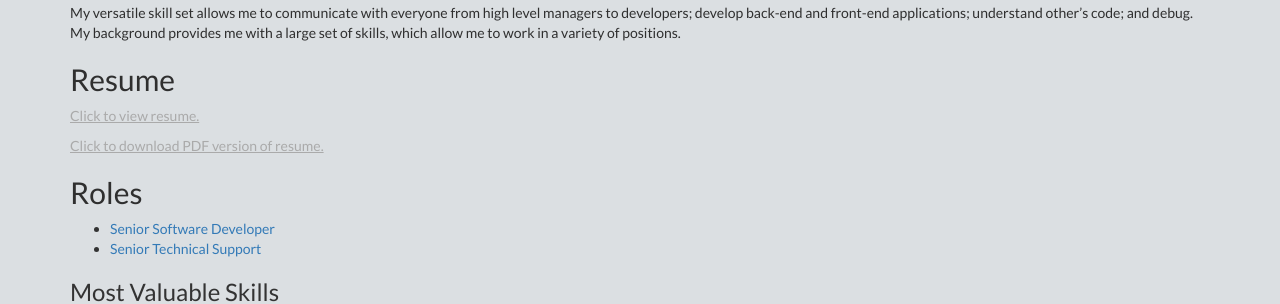
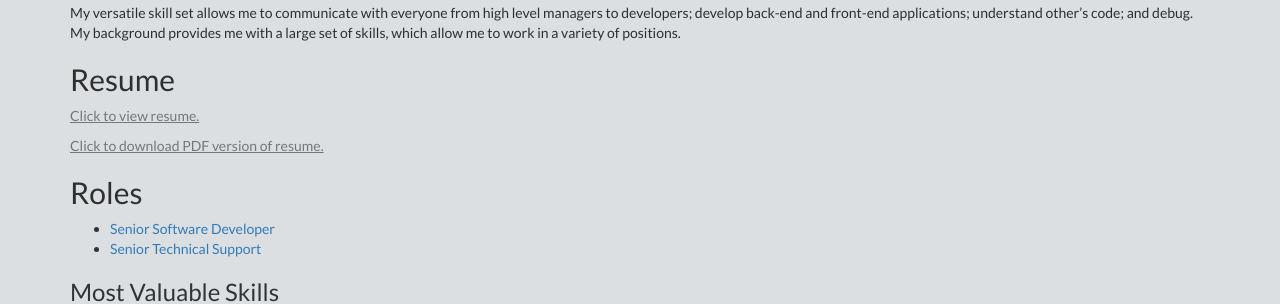
Before and after one commit to gregberns/gregberns.github.io, a Jekyll site: the page built from code/index.md, in a window 1280 px wide. Shown: the part 607-911 px from the top of the page. Built offline with Jekyll 4.4.1, drawn with Linux system fonts in a browser that asks for light colours; nearby versions of some CDN libraries.

Commit message:
Update main.css

```diff
--- a/css/main.css
+++ b/css/main.css
@@ -188,7 +188,7 @@ p {
 }
 
 p > a {
-  color: #aaa;
+  color: #777;
   text-decoration: underline;
 }
 
```
